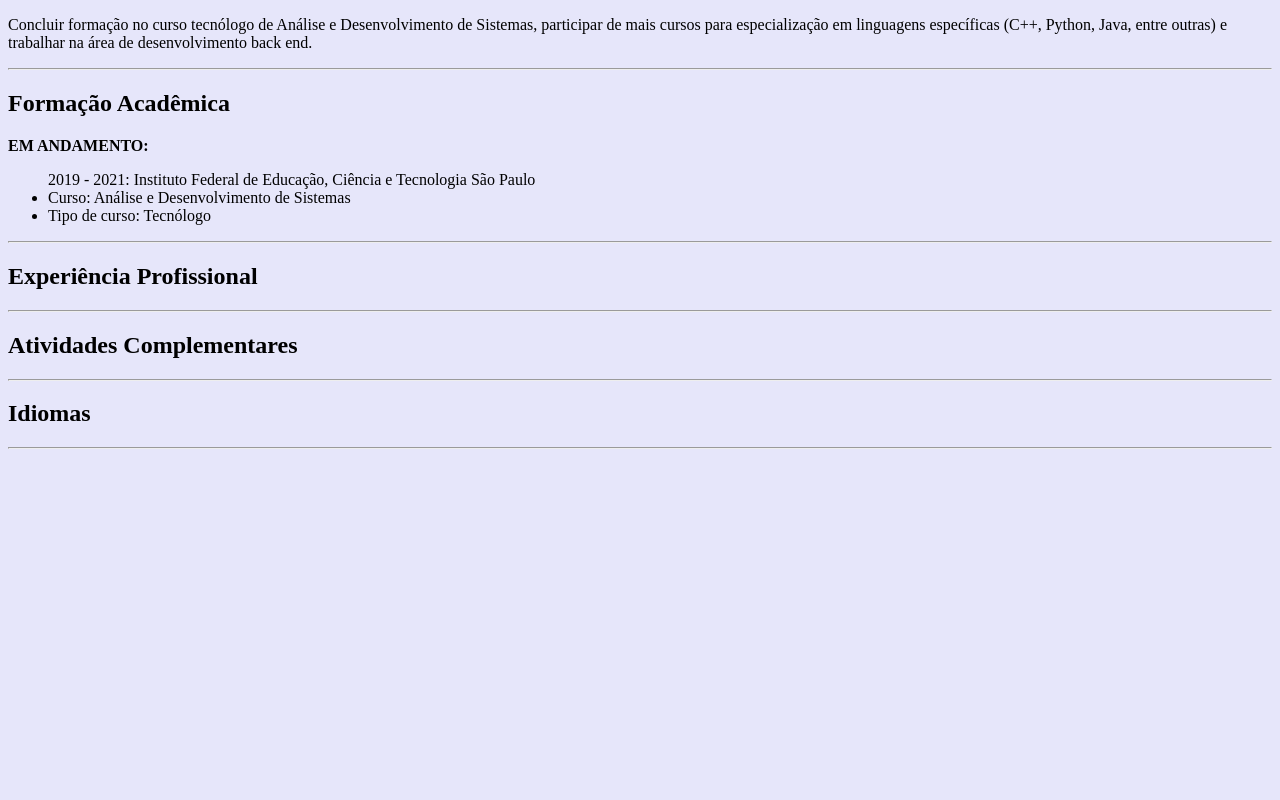
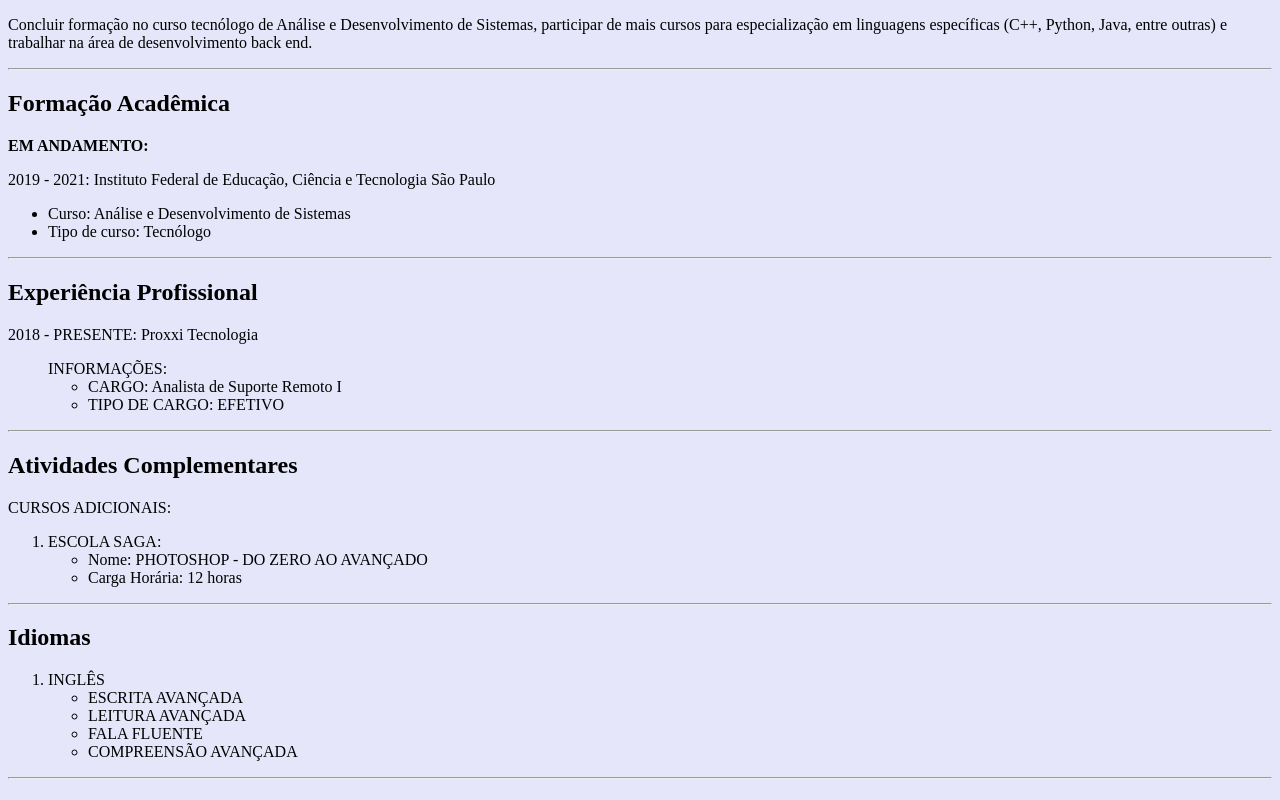
Before and after one commit to Samy6Almeida/exercicio2-cv, a plain HTML site: page index.html in a window 1280 px wide. Shown: the part 342-1142 px from the top of the page. Before the commit the page ends 825 px from the top, so only its background shows below. Drawn offline with Linux system fonts and the light colour scheme.

Commit message:
Update index.html

```diff
--- a/index.html
+++ b/index.html
@@ -25,9 +25,10 @@
 
 		<h2>Formação Acadêmica</h2>
 			<p> <b> EM ANDAMENTO: </b> </p>
-			<ul> 2019 - 2021: Instituto Federal de Educação, Ciência e Tecnologia São Paulo
-			<li> Curso: Análise e Desenvolvimento de Sistemas</li>
-			<li> Tipo de curso: Tecnólogo</li>
+			<P> 2019 - 2021: Instituto Federal de Educação, Ciência e Tecnologia São Paulo </p>
+				<ul>
+				<li> Curso: Análise e Desenvolvimento de Sistemas</li>
+				<li> Tipo de curso: Tecnólogo</li>
 			</ul>
 
 		<hr/>
@@ -35,17 +36,37 @@
 
 
 		<h2>Experiência Profissional </h2>
-			<p> </p>
+			<p> 2018 - PRESENTE: Proxxi Tecnologia  </p>
+			<ul> INFORMAÇÕES: <ul>
+				<li> CARGO: Analista de Suporte Remoto I</li>
+				<li> TIPO DE CARGO: EFETIVO</li> 			</ul>
+			</ul>
 
 		<hr/>
 
 		<h2>Atividades Complementares </h2>
-			<p> </p>
+
+			<p> CURSOS ADICIONAIS: </p>
+
+			<ol>
+			<li> ESCOLA SAGA: <ul>
+				<li> Nome: PHOTOSHOP - DO ZERO AO AVANÇADO</li>
+				<li> Carga Horária: 12 horas</li> </li>
+			</ul>
+			</ol>
 
 		<hr/>
 
 		<h2>Idiomas</h2>
-			<p> </p>
+			<ol>
+			<li> INGLÊS <ul>
+				<li> ESCRITA AVANÇADA </li>
+				<li> LEITURA AVANÇADA</li>
+				<li> FALA FLUENTE</li>
+				<li> COMPREENSÃO AVANÇADA</li>
+			</li>
+			</ul>
+			</ol>
 
 		<hr/>
 
```
